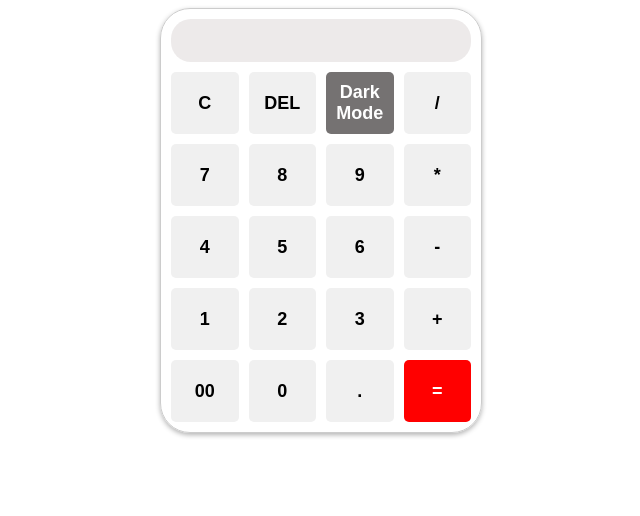
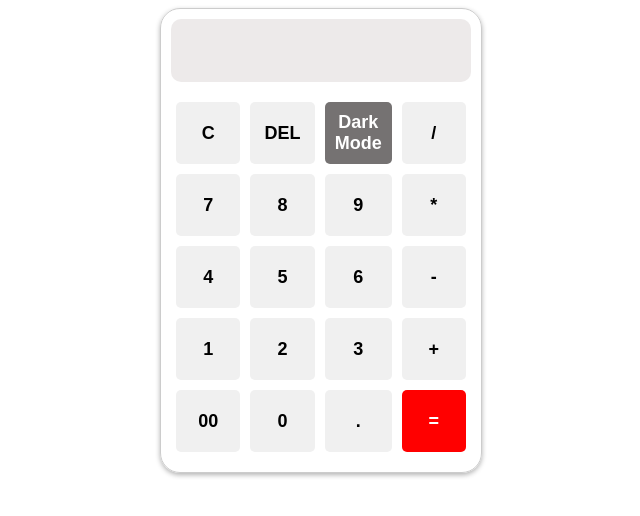
Before and after one commit to kirandinesh/Calculator, a plain HTML site: page index.html in a window 1280 px wide. Shown: the whole page, without its empty margins (319-959 px from the left). Drawn offline with Linux system fonts and the light colour scheme.

Commit message:
calculator

```diff
--- a/style.css
+++ b/style.css
@@ -1,7 +1,10 @@
+
+
 body {
   background-color: white;
   color: black;
 }
+
 
 .dark-mode {
   background-color: black;
@@ -13,14 +16,14 @@ body {
   margin: 0 auto;
   padding: 10px;
   border: 1px solid #ccc;
-  border-radius: 30px;
+  border-radius: 20px;
   box-shadow: 0 2px 5px rgba(0, 0, 0, 0.3);
 }
 
 input[type="text"] {
   width: 100%;
-  border-radius: 20px;
-  padding: 10px;
+  border-radius: 10px;
+  padding: 20px;
   font-size: 20px;
   background-color: rgba(228, 224, 224, 0.663);
   text-align: right;
@@ -28,6 +31,7 @@ input[type="text"] {
   box-sizing: border-box;
   margin-bottom: 10px;
   padding-right: 10px;
+
 }
 
 .buttons {
@@ -35,9 +39,11 @@ input[type="text"] {
   grid-template-columns: repeat(4, 1fr);
   grid-template-rows: repeat(5, 1fr);
   gap: 10px;
+  margin:10px 5px;
 }
 
 button {
+  -webkit-tap-highlight-color: transparent;
   padding: 10px;
   font-size: 18px;
   font-weight: 550;
@@ -47,7 +53,7 @@ button {
   background-color: #f0f0f0;
 }
 
-button:hover {
+button:active {
   background-color: #e0e0e0;
 }
 
```
